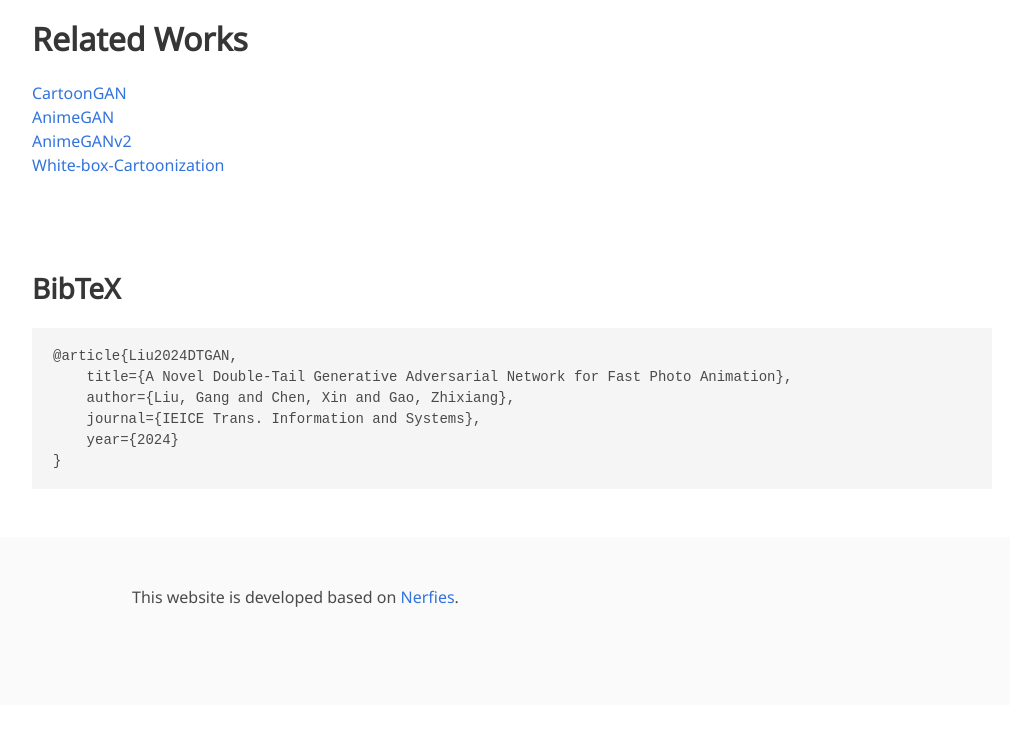
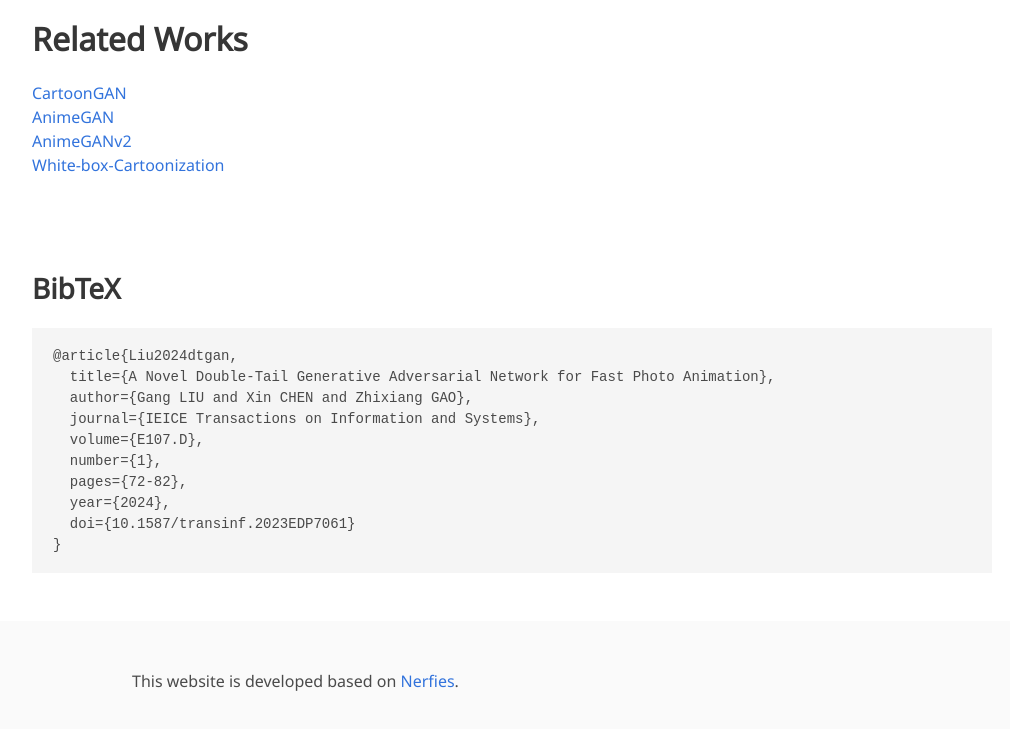
Before and after one commit to TachibanaYoshino/AnimeGANv3, a plain HTML site: page index.html in a window 1280 px wide. Shown: the part 7068-7797 px from the top of the page, without its empty margins (128-1138 px from the left). Before the commit the page ends 7773 px from the top, so only its background shows below. Drawn offline with nearby package versions, Linux system fonts and the light colour scheme; some icons are missing; a web font is replaced by a local one.

Commit message:
Update paper pdf link and paper citation

```diff
--- a/index.html
+++ b/index.html
@@ -436,11 +436,15 @@
 <section class="section" id="BibTeX">
   <div class="container is-max-desktop content">
     <h2 class="title">BibTeX</h2>
-    <pre><code>@article{Liu2024DTGAN,
-    title={A Novel Double-Tail Generative Adversarial Network for Fast Photo Animation},
-    author={Liu, Gang and Chen, Xin and Gao, Zhixiang},
-    journal={IEICE Trans. Information and Systems},
-    year={2024}
+    <pre><code>@article{Liu2024dtgan,
+  title={A Novel Double-Tail Generative Adversarial Network for Fast Photo Animation},
+  author={Gang LIU and Xin CHEN and Zhixiang GAO},
+  journal={IEICE Transactions on Information and Systems},
+  volume={E107.D},
+  number={1},
+  pages={72-82},
+  year={2024},
+  doi={10.1587/transinf.2023EDP7061}
 }</code></pre>
   </div>
 </section>
```
